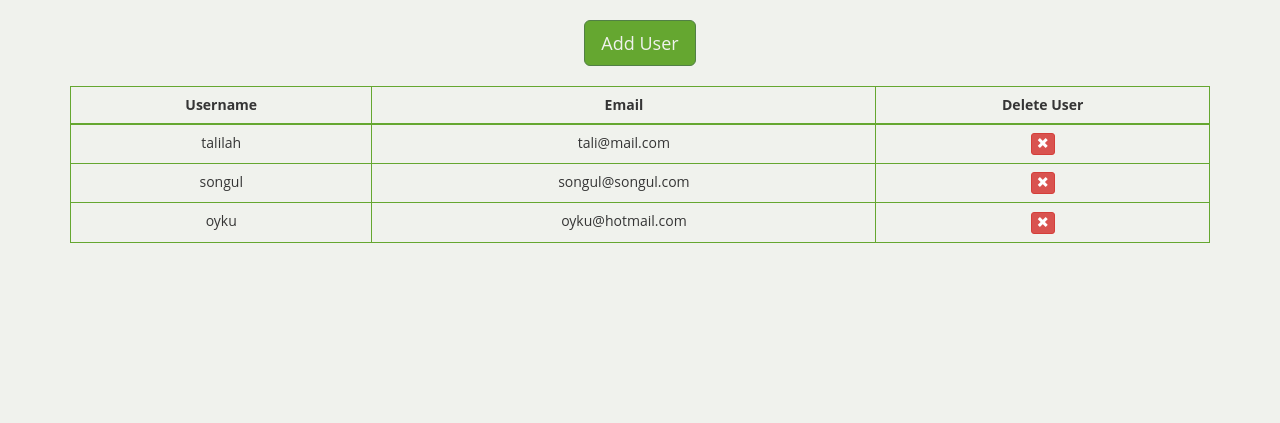
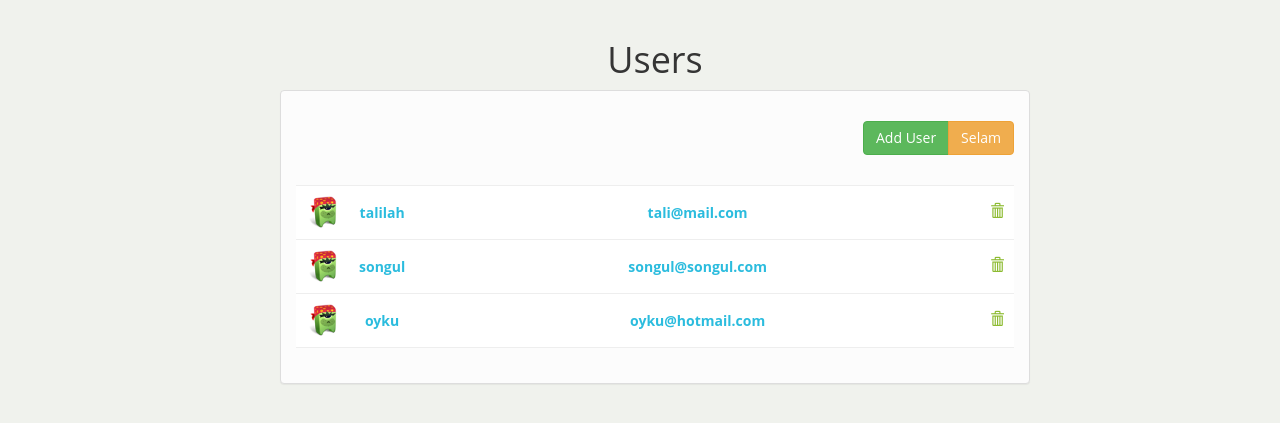
Before and after one commit to bkorayoz/Proje1, a Django app: template home/templates/home/users.html in a window 1280 px wide. Shown: the part 52-475 px from the top of the page. Run offline with Django 3.2, Linux system fonts and the light colour scheme; data comes from the database, SQL or seed files in the repository; tables that the repository leaves empty hold one stand-in row (values such as "Sample post"); the template is opened without the code that fills it: values that come from a table or form of the project are taken from there, most other values are stand-ins (such as "Sample title", 1, 10 or a date in 2020); some libraries are stand-ins or nearby versions; some web fonts are replaced.

Commit message:
css ve bazı fonksiyon düzeltmeleri

```diff
--- a/home/models.py
+++ b/home/models.py
@@ -5,7 +5,7 @@ from django.template.defaultfilters import default
 
 class Users(models.Model):
     userName = models.CharField(max_length =30)
-    userMail = models.EmailField(default = 'email@email.com',editable=False)
+    userMail = models.EmailField(default = 'email@email.com')
 
     def __str__(self):
         return self.userName
--- a/home/templates/home/users.html
+++ b/home/templates/home/users.html
@@ -1,73 +1,162 @@
-{% extends 'home/layout.html' %}
+{% extends 'home/layout.html' %} {% block title %}Users{% endblock %}
+{%block content %}
 
-{% block title %}Users{% endblock %}
+<div class="md-modal md-effect-16" id="modal-16">
 
-{% block content %}
-<form method="POST">
+	<div class="md-content">
+
+		<h3>Add New User</h3>
+		<form class="form-horizontal" action="{% url 'home:adduser' %}"
+			method="post">
 			{% csrf_token %}
-<!-- Button trigger modal -->
-<button type="button" class="btn btn-yesil btn-lg" data-toggle="modal" data-target="#myModal">
-  Add User
-</button>
-
-<!-- Modal -->
-<div class="modal fade" id="myModal" tabindex="-s" role="dialog" aria-labelledby="myModalLabel">
-  <div class="modal-dialog" role="document">
-    <div class="modal-content">
-      <div class="modal-header">
-        <button type="button" class="close" data-dismiss="modal" aria-label="Close"><span aria-hidden="true">&times;</span></button>
-        <h4 class="modal-title" id="myModalLabel">Add User</h4>
+			<div class="userName">
+				<label class="pull-left">User Name: </label> <input type="text"
+					class="form-control" name="userName"
+					placeholder="please enter your name here"
+					aria-describedby="basic-addon1" value="{{userName}}" required>
 			</div>
-      <div class="modal-body">
-
-       <div class="input-group">
-
-  <input type="text" class="form-control" name="userName" placeholder="Username" aria-describedby="basic-addon1">
-  <input type="email" class="form-control" name="userMail" placeholder="E-Mail" aria-describedby="basic-addon1">
+			<div class="userEmail">
+				<label class="pull-left">E-mail: </label> <input type="email"
+					class="form-control" name="userMail"
+					placeholder="please enter your e-mail here"
+					aria-describedby="basic-addon1" value="{{userMail}}" required>
 			</div>
 
+			<div class="btn-group">
+				<button class="btn btn-success" type="submit" value="OK">Add
+					User</button>
+				<button class="btn btn-warning md-close" type="button">Close
+					me!</button>
 			</div>
-      <div class="modal-footer">
-        <button type="button" class="btn btn-default" data-dismiss="modal">Close</button>
-        <button type="submit" formaction="/addUser/" value="add" class="btn btn-yesil">Add</button>
+
+		</form>
 	</div>
 </div>
+
+<div class="container">
+	<div class="row">
+		<section class="content">
+			<h1>Users</h1>
+			<div class="col-md-8 col-md-offset-2">
+				<div class="panel panel-default">
+					<div class="panel-body">
+						<div class="pull-right">
+							<div class="btn-group">
+								<button class="btn btn-success md-trigger md-setperspective"
+									data-modal="modal-16">Add User</button>
+								<button type="button" class="btn btn-warning">Selam</button>
 							</div>
 						</div>
+						<div class="table-container">
 							{% if Users %}
-  <table class="table table-bordered">
-    <thead>
-      <tr>
-        <td><b>Username</b></td>
-
-        <td><b>Email</b></td>
-        <td><b>Delete User</b></td>
-      </tr>
-     <br>
-     <br>
-    </thead>
-
+							<table class="table table-filter">
 								<tbody>
 									{% for user in Users %}
 									<tr>
+										<td><a href="#" class="pull-left"> <img
+												src="/static/images/Pirate-Creature-icon-2.png" width="33"
+												height="33">
+										</a></td>
 										<td>
-        {{ user.userName }}
+											<div class="media">
+												<div class="media-body">
+													<h3 class="title">{{ user.userName }}</h3>
+												</div>
+											</div>
 										</td>
 										<td>
-        {{ user.userMail }}
+											<div class="media">
+												<div class="media-body">
+													<h3 class="title">{{ user.userMail }}</h3>
+												</div>
+											</div>
 										</td>
 										<td>
-		<button type="submit" name="id" value="{{user.id}}" formaction="/deleteUser/" class="btn btn-danger btn-xs" aria-label="Left Align">
-  		<span class="glyphicon glyphicon glyphicon-remove" aria-hidden="true"></span>
-		</button>
+											<div class="pull-right action-buttons">
+												<a href="/deleteUser/{{user.id}}" class="trash"><span
+													class="glyphicon glyphicon-trash"></span></a>
+											</div>
 										</td>
 									</tr>
 									{% endfor %}
 								</tbody>
-
 							</table>
 							{% endif %}
+						</div>
+					</div>
+				</div>
 
-   </form>
+			</div>
+		</section>
 
+
+	</div>
+</div>
+
+
+
+<!-- Button trigger modal -->
+<!-- <button class="btn btn-success md-trigger md-setperspective" -->
+<!-- 	data-modal="modal-16">Add User</button> -->
+<!-- 	<!-- Modal -->
+
+<!-- 	<div class="modal fade" id="myModal" tabindex="-s" role="dialog" -->
+<!-- 		aria-labelledby="myModalLabel"> -->
+<!-- 		<div class="modal-dialog" role="document"> -->
+<!-- 			<div class="modal-content"> -->
+<!-- 				<div class="modal-header"> -->
+<!-- 					<button type="button" class="close" data-dismiss="modal" -->
+<!-- 						aria-label="Close"> -->
+<!-- 						<span aria-hidden="true">&times;</span> -->
+<!-- 					</button> -->
+<!-- 					<h4 class="modal-title" id="myModalLabel">Add User</h4> -->
+<!-- 				</div> -->
+<!-- 				<div class="modal-body"> -->
+<!-- 					<div class="input-group"> -->
+
+<!-- 						<input type="text" class="form-control" name="userName" -->
+<!-- 							placeholder="Username" aria-describedby="basic-addon1"> <input -->
+<!-- 							type="email" class="form-control" name="userMail" -->
+<!-- 							placeholder="E-Mail" aria-describedby="basic-addon1"> -->
+<!-- 					</div> -->
+<!-- 				</div> -->
+<!-- 				<div class="modal-footer"> -->
+<!-- 					<button type="button" class="btn btn-default" data-dismiss="modal">Close</button> -->
+<!-- 					<button type="submit" formaction="/addUser/" value="add" -->
+<!-- 						class="btn btn-yesil">Add</button> -->
+<!-- 				</div> -->
+<!-- 			</div> -->
+<!-- 		</div> -->
+<!-- 	</div> -->
+<!-- {% if Users %} -->
+<!-- <table class="table table-bordered"> -->
+<!-- 	<thead> -->
+<!-- 		<tr> -->
+<!-- 			<td><b>Username</b></td> -->
+<!-- 			<td><b>Email</b></td> -->
+<!-- 			<td><b>Delete User</b></td> -->
+<!-- 		</tr> -->
+<!-- 		<br> -->
+<!-- 		<br> -->
+<!-- 	</thead> -->
+<!-- 	<tbody> -->
+<!-- 		{% for user in Users %} -->
+<!-- 		<tr> -->
+<!-- 			<td>{{ user.userName }}</td> -->
+<!-- 			<td>{{ user.userMail }}</td> -->
+<!-- 			<td> -->
+<!-- 				<button type="submit" name="id" value="{{user.id}}" -->
+<!-- 					formaction="/deleteUser/" class="btn btn-danger btn-xs" -->
+<!-- 					aria-label="Left Align"> -->
+<!-- 					<span class="glyphicon glyphicon glyphicon-remove" -->
+<!-- 						aria-hidden="true"></span> -->
+<!-- 				</button> -->
+<!-- 			</td> -->
+<!-- 		</tr> -->
+<!-- 		{% endfor %} -->
+<!-- 	</tbody> -->
+
+<!-- </table> -->
+<!-- {% endif %} -->
+<!-- </form> -->
 {% endblock %}
--- a/home/urls.py
+++ b/home/urls.py
@@ -16,6 +16,7 @@ Including another URLconf
 from django.conf.urls import url, include
 from . import views
 
+app_name = 'home'
 
 urlpatterns = [
     url(r'^$', views.home, name='home'),
@@ -23,7 +24,7 @@ urlpatterns = [
     url(r'^grading/$', views.grading, name='grading'),
     url(r'^statistics/$', views.statistics, name='statistics'),
     url(r'^addUser/$', views.addUser, name='adduser'),
-    url(r'^deleteUser/$', views.deleteUser, name='deleteuser'),
+    url(r'^deleteUser/(?P<id>\d+)/$', views.deleteUser, name='deleteUser'),
     url(r'^gradeIt/$', views.gradeIt, name='gradeIt'),
     url(r'^saveGrades/$', views.saveGrades, name='saveGrades'),
     url(r'^enterPeriod/$', views.enterPeriod, name='enterPeriod'),
--- a/restaurant/views.py
+++ b/restaurant/views.py
@@ -28,7 +28,6 @@ def addRestaurant(request):
         return HttpResponseRedirect('/restaurants/')
 
 def deleteRestaurant(request, id):
-
     query = Restaurant.objects.get(pk= id)
     query.delete()
     return HttpResponseRedirect('/restaurants/')
```
Also changed, not shown: home/forms.py (added, +7 -0 lines), home/views.py (+27 -18 lines), restaurant/templates/restaurant/restaurantList.html (+12 -18 lines), home/static/images/Pirate-Creature-icon-2.png (added), home/static/images/hamburger-icon.png (added). Lines whose indentation alone changed are shown as unchanged.
